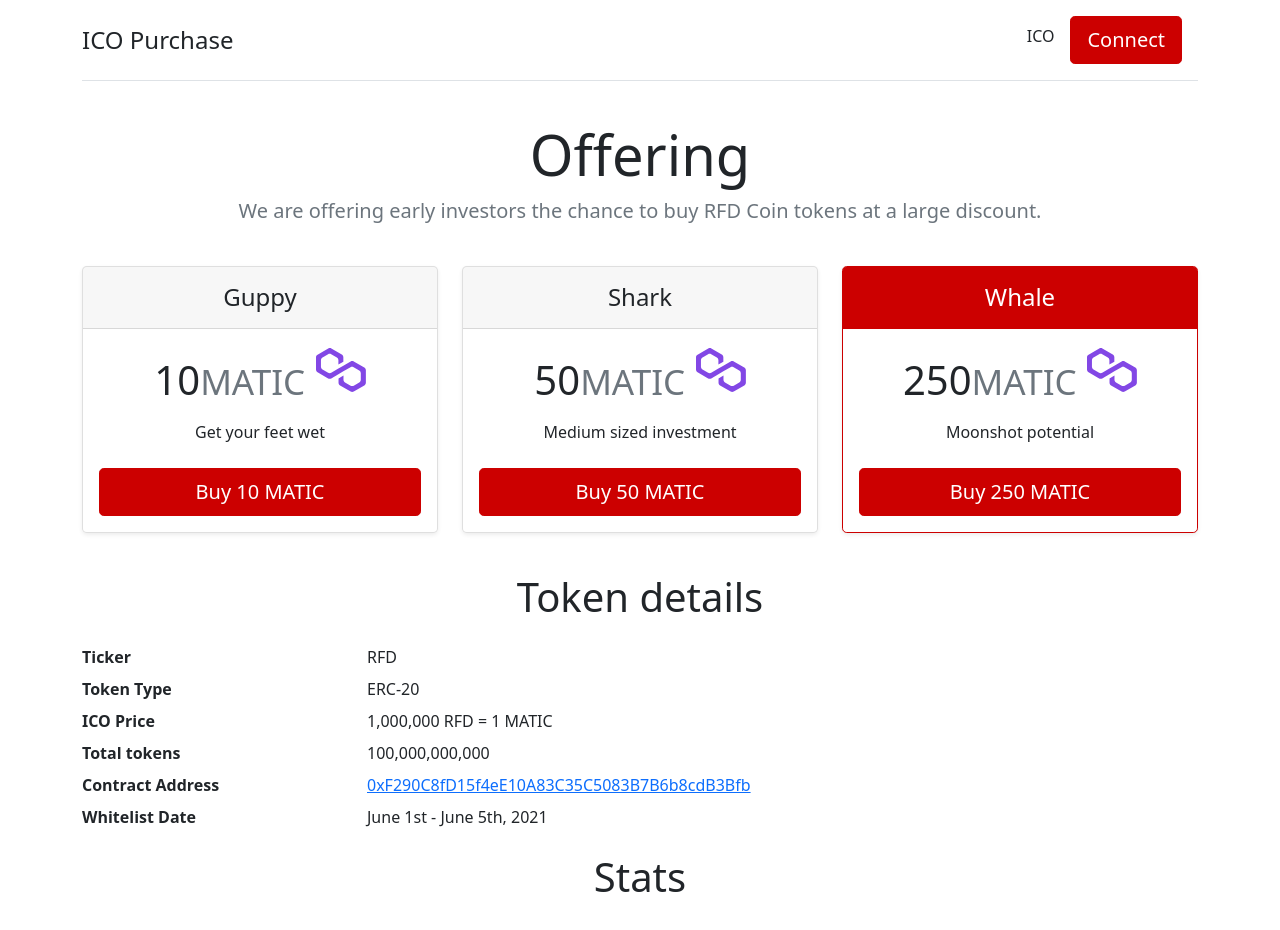
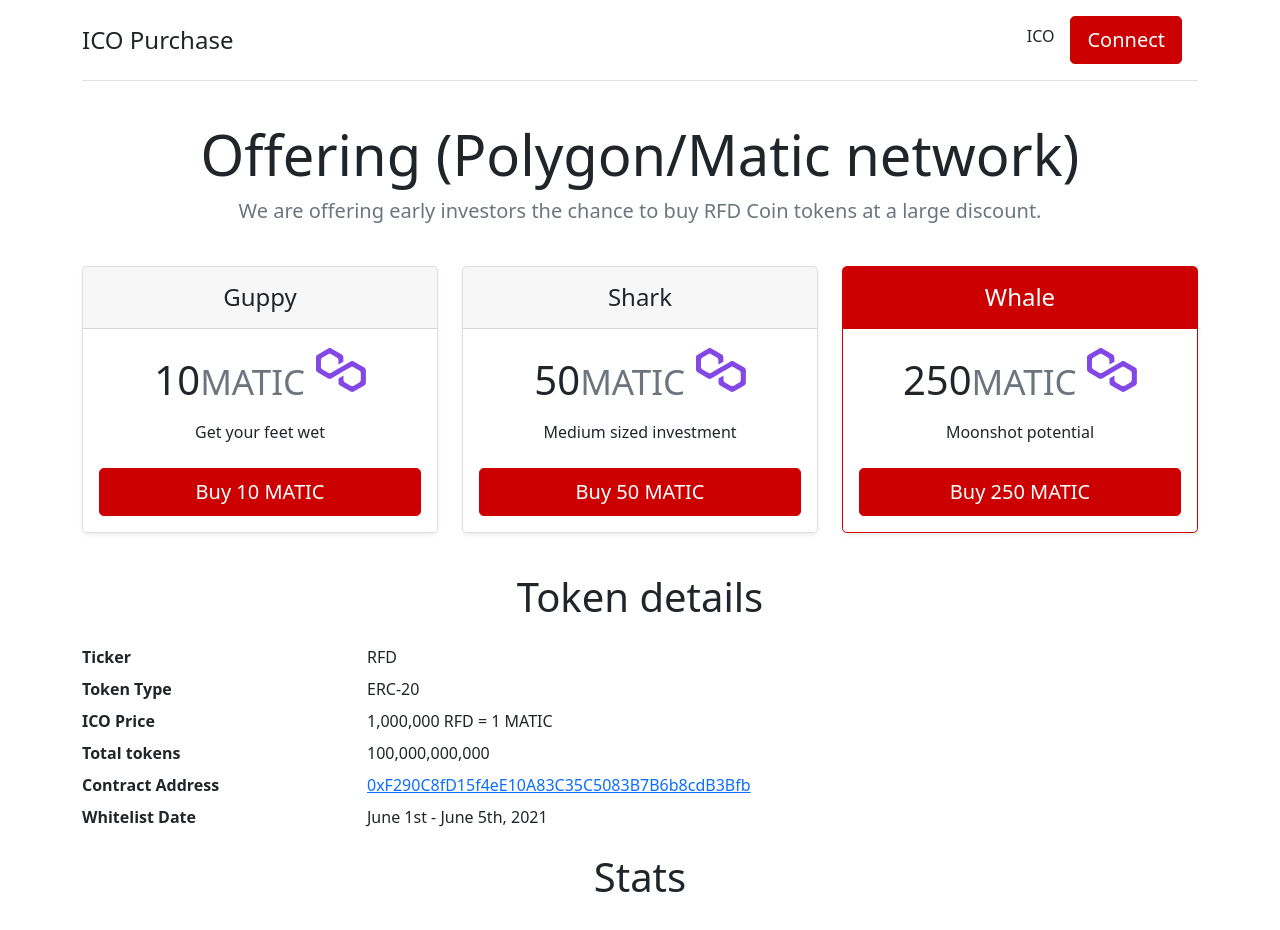
Before and after one commit to molefinancecrypto/molefinancecrypto.github.io, a plain HTML site: page index.html in a window 1280 px wide. Drawn offline with nearby package versions, Linux system fonts and the light colour scheme; a script that the page names is missing.

Commit message:
added that it is on polygon network

```diff
--- a/index.html
+++ b/index.html
@@ -28,7 +28,7 @@
     </div>
 
     <div class="pricing-header p-3 pb-md-4 mx-auto text-center">
-      <h1 class="display-4 fw-normal">Offering</h1>
+      <h1 class="display-4 fw-normal">Offering (Polygon/Matic network)</h1>
       <p class="fs-5 text-muted">We are offering early investors the chance to buy RFD Coin tokens at a large discount.</p>
     </div>
   </header>
```
